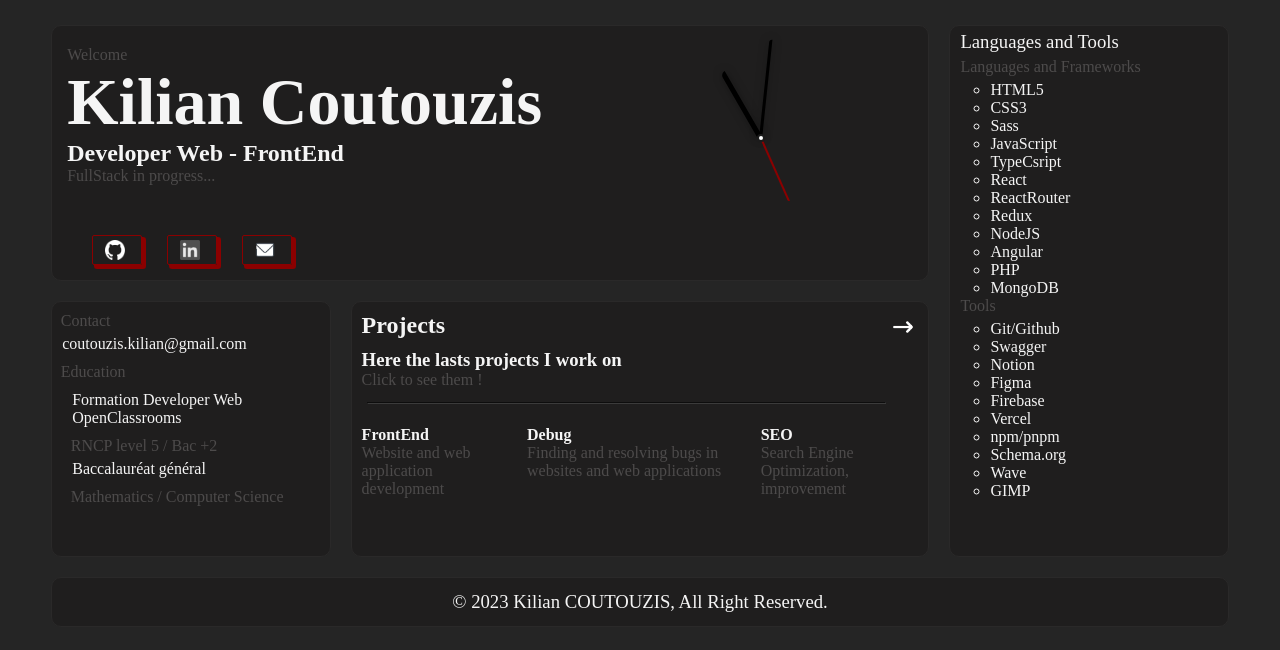
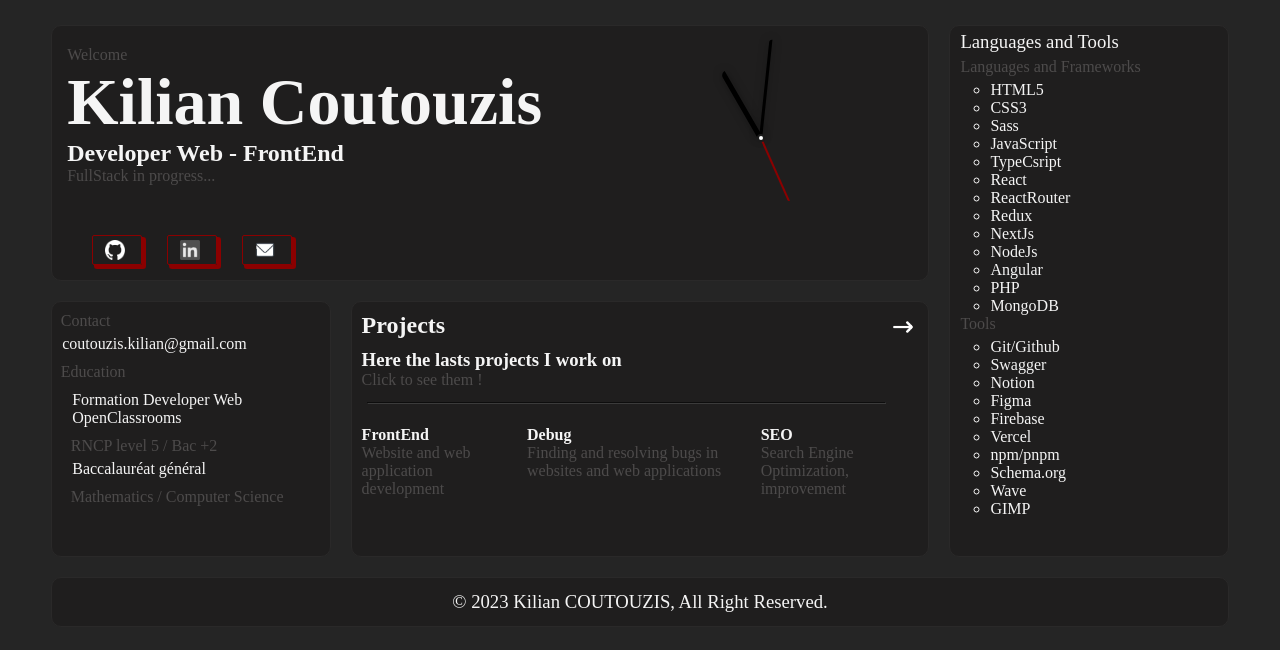
Before and after one commit to Epouvaantail/portfolio, a React (Create React App) app: page / in a window 1280 px wide. Shown: the top 650 px of the page. Built offline with nearby package versions, Linux system fonts and the light colour scheme; a web font is replaced by a local one.

Commit message:
Update Home.js

```diff
--- a/src/pages/Home.js
+++ b/src/pages/Home.js
@@ -127,7 +127,8 @@ function Home() {
   						    <li>React</li>
   						    <li>ReactRouter</li>
   						    <li>Redux</li>
-  						    <li>NodeJS</li>
+                  <li>NextJs</li>
+  						    <li>NodeJs</li>
                   <li>Angular</li>
                   <li>PHP</li>
                   <li>MongoDB</li>
```
